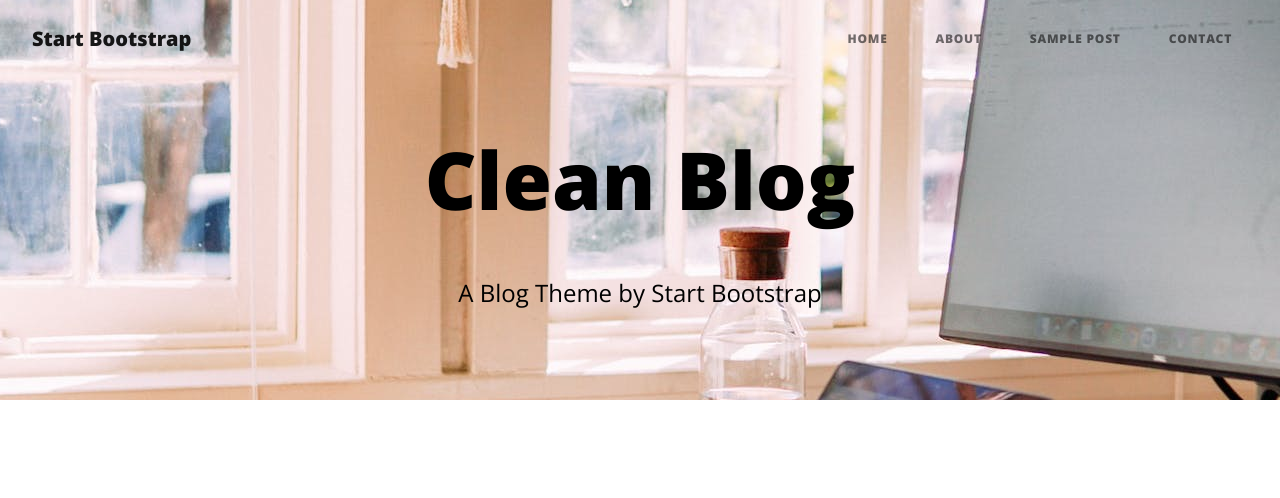
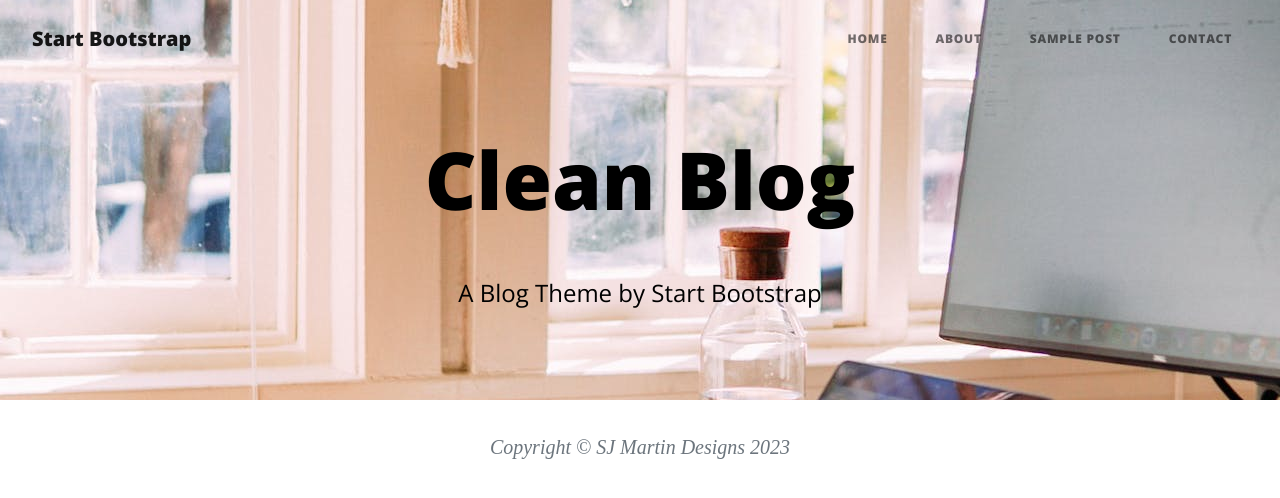
Before and after one commit to Coding-Cowboy74/developments, a React (Vite) app in the folder exercises/Level-03/Bloggin-Props/: page / in a window 1280 px wide. Shown: the top 498 px of the page. Built offline with nearby package versions, Linux system fonts and the light colour scheme.

Commit message:
updated the footer section a little. Still having issues figuring out how to add in icons in the footer.

```diff
--- a/exercises/Level-03/Bloggin-Props/package.json
+++ b/exercises/Level-03/Bloggin-Props/package.json
@@ -10,6 +10,11 @@
     "preview": "vite preview"
   },
   "dependencies": {
+    "@fortawesome/fontawesome-svg-core": "^6.5.1",
+    "@fortawesome/free-brands-svg-icons": "^6.5.1",
+    "@fortawesome/free-regular-svg-icons": "^6.5.1",
+    "@fortawesome/free-solid-svg-icons": "^6.5.1",
+    "@fortawesome/react-fontawesome": "^0.2.0",
     "react": "^18.2.0",
     "react-dom": "^18.2.0"
   },
--- a/exercises/Level-03/Bloggin-Props/src/components/Footer.jsx
+++ b/exercises/Level-03/Bloggin-Props/src/components/Footer.jsx
@@ -2,8 +2,15 @@ import React from "react";
 
 function Footer() {
     return (
-        <div>
+        <div className="border">
+            <div className="container">
+                <div className="center-content">
+                    <ul>
 
+                    </ul>
+                    <div className="copyright-website">Copyright &copy; SJ Martin Designs 2023</div>
+                </div>
+            </div>
         </div>
     )
 }
--- a/exercises/Level-03/Bloggin-Props/src/index.css
+++ b/exercises/Level-03/Bloggin-Props/src/index.css
@@ -27,7 +27,7 @@ h1 {
     font-size: 5rem;
     font-weight: 800;
     line-height: 1.2;
-    font-family: 'Open Sans', sans-serif;;
+    font-family: 'Open Sans', sans-serif;
 }
 
 h3 {
@@ -68,3 +68,13 @@ a {
     background-position: center;
     height: 400px;
 }
+
+.copyright-website {
+    text-align: center;
+    font-size: 1.25rem;
+    font-family: 'Lora', serif;
+    font-weight: 400;
+    line-height: 1.5;
+    color: #6c757d;
+    font-style: italic;
+}
```
Also changed, not shown: 1 other file (tests, documents, lock files or other folders).
